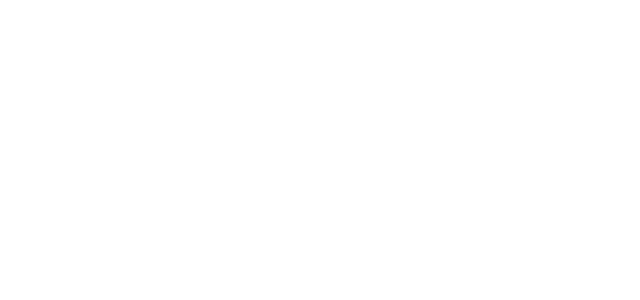
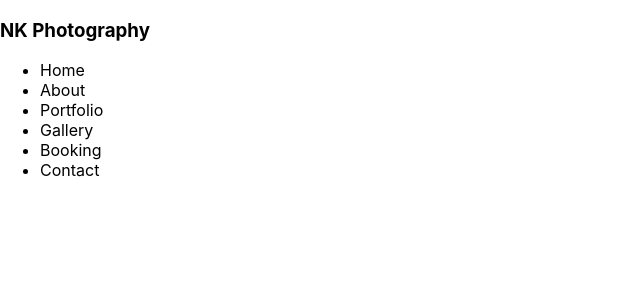
Before and after one commit to saadusufzai/NK-Photoraphy-FulStack, a Next.js app: page / in a window 1280 px wide. Shown: the top 300 px of the page, without its empty margins (0-640 px from the left). Built offline with nearby package versions, Linux system fonts and the light colour scheme.

Commit message:
header updated

```diff
--- /dev/null
+++ b/components/header/Header.jsx
@@ -0,0 +1,32 @@
+import React from 'react'
+import Image from 'next/image'
+import styles from './Header.module.css'
+const Header = () => {
+    return (
+        <div className={styles.header}>
+            <div className={styles.logo}><h3>NK Photography</h3></div>
+            <ul>
+                <li>
+                    <a href="">Home</a>
+                </li>
+                <li>
+                    <a href="">About</a>
+                </li>
+                <li>
+                    <a href="">Portfolio</a>
+                </li>
+                <li>
+                    <a href="">Gallery</a>
+                </li>
+                <li>
+                    <a href="">Booking</a>
+                </li>
+                <li>
+                    <a href="">Contact</a>
+                </li>
+                </ul>
+        </div>
+    )
+}
+
+export default Header
--- a/pages/booking.jsx
+++ b/pages/booking.jsx
@@ -3,7 +3,7 @@
 const booking = () => {
     return (
         <div>
-            book
+
         </div>
     )
 }
--- a/pages/index.js
+++ b/pages/index.js
@@ -1,5 +1,6 @@
 import Head from 'next/head'
 import Image from 'next/image'
+import Header from '../components/header/Header'
 import styles from '../styles/Home.module.css'
 
 export default function Home() {
@@ -10,7 +11,7 @@
         <meta name="description" content="Generated by create next app" />
         <link rel="icon" href="/favicon.ico" />
       </Head>
-
+      <Header/>
     </div>
   )
 }
--- a/styles/Home.module.css
+++ b/styles/Home.module.css
@@ -1,4 +1,4 @@
-.container {
+/* .container {
   min-height: 100vh;
   padding: 0 0.5rem;
   display: flex;
@@ -118,4 +118,4 @@
     width: 100%;
     flex-direction: column;
   }
-}
+} */
```
Also changed, not shown: components/header/Header.module.css (added), public/assets/hero.jpg (added).
